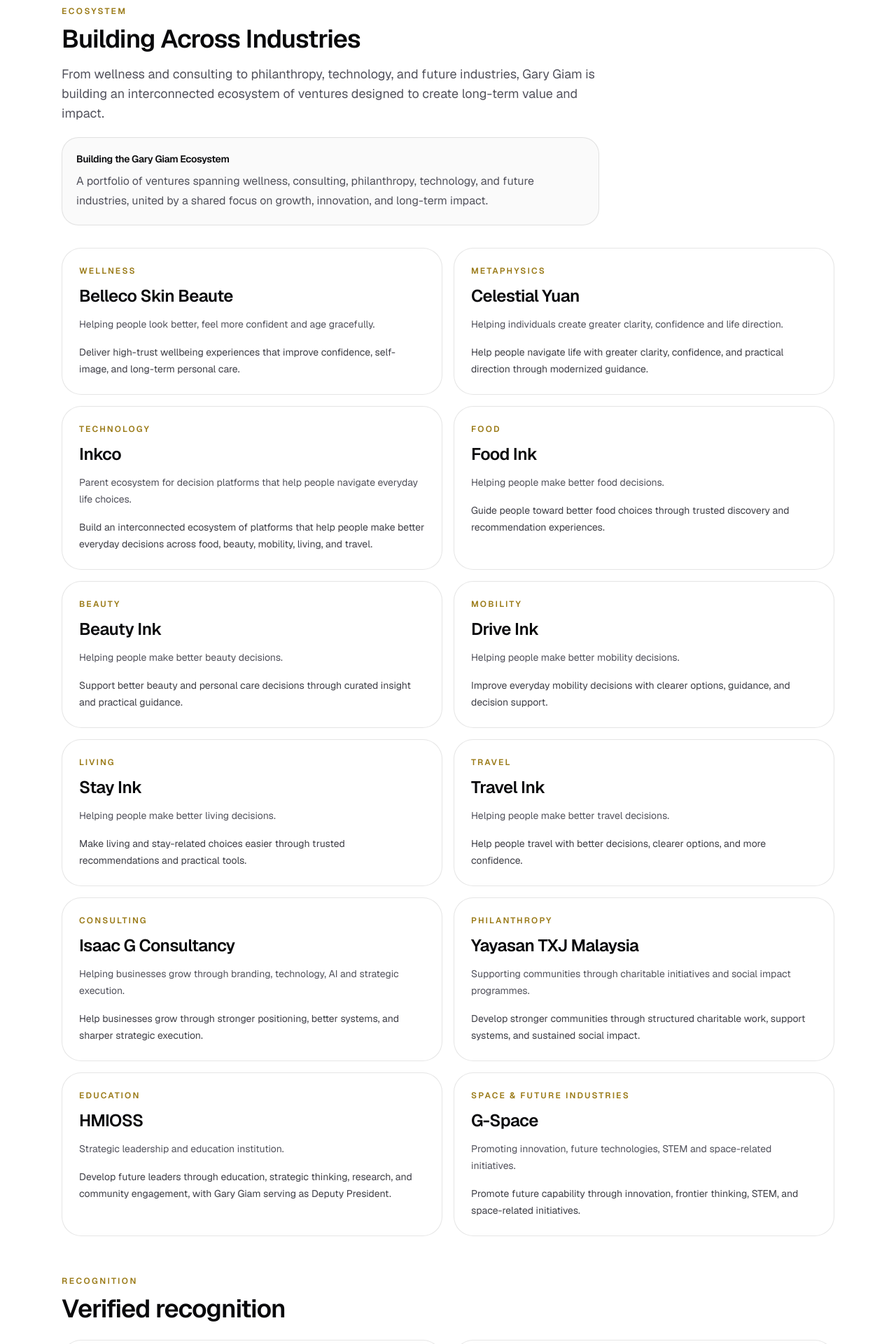
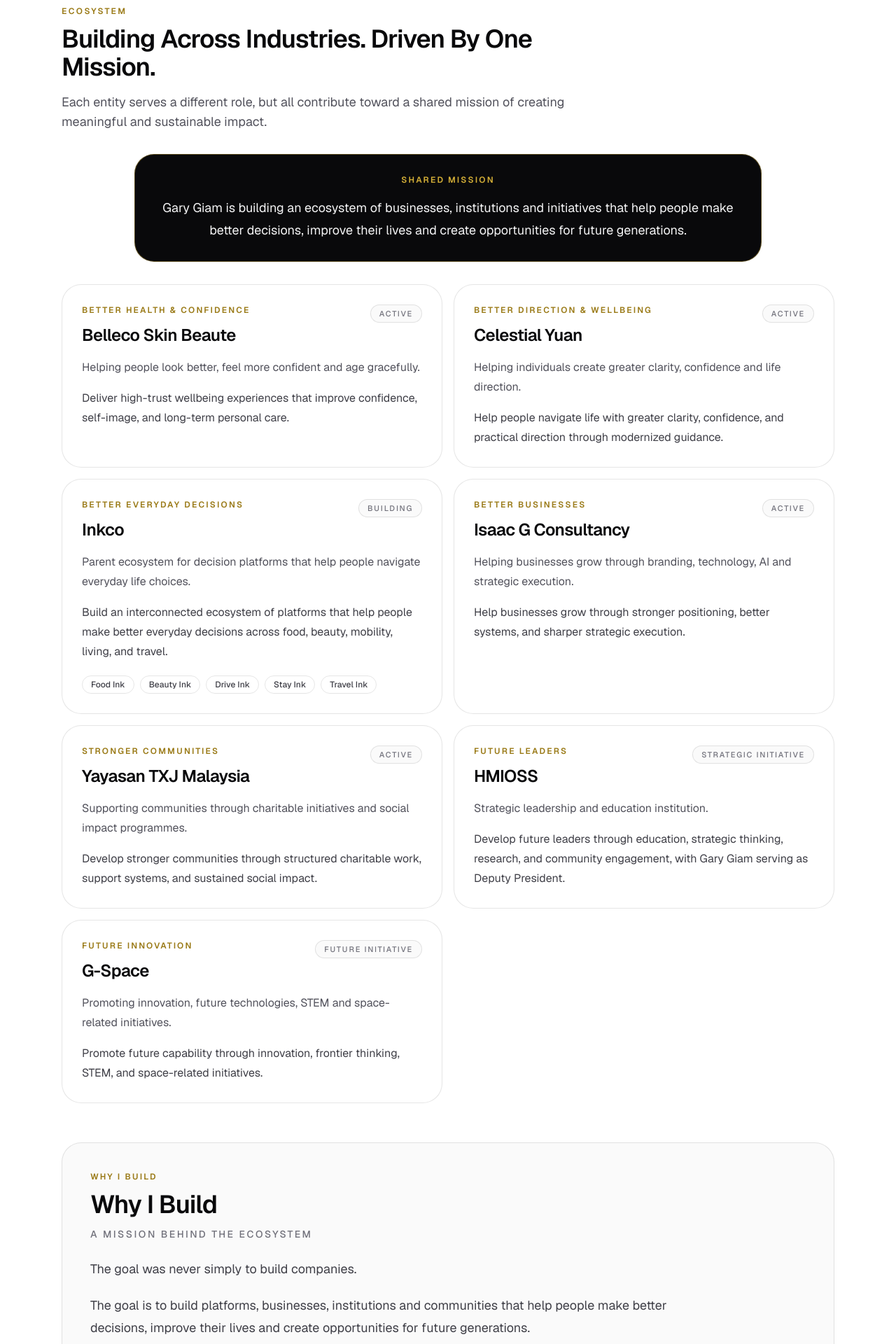
Before and after one commit to Garygiam/garygiam-website, a Next.js app: page / in a window 1280 px wide. Shown: the part 880-2800 px from the top of the page at 70% size. Built offline with nearby package versions, Linux system fonts and the light colour scheme.

Commit message:
feat: reposition homepage around ecosystem mission

```diff
--- a/app/page.tsx
+++ b/app/page.tsx
@@ -1,15 +1,17 @@
 import Link from "next/link";
 
 import { TrackedLink } from "@/src/components/analytics/tracked-link";
+import { EcosystemEntityCard } from "@/src/components/ecosystem/entity-card";
 import { FounderPortrait } from "@/src/components/founder-portrait";
 import { SectionHeading } from "@/src/components/section-heading";
 import { Container } from "@/src/components/ui/container";
 import { content } from "@/src/content";
+import {
+  getEcosystemChildren,
+  getTopLevelEcosystemEntities,
+} from "@/src/lib/ecosystem";
 import { resolvePortraitSource } from "@/src/lib/portrait";
 
-const confirmedVentures = content.ventures.filter(
-  (venture) => venture.status === "confirmed"
-).length;
 const contactEmail = content.contactChannels.find(
   (channel) => channel.type === "email" && channel.url
 );
@@ -32,12 +34,17 @@
 const homeEyebrow = "ENTREPRENEUR & ECOSYSTEM BUILDER";
 const homeSupportingCopy =
   "Building an interconnected ecosystem spanning wellness, consulting, philanthropy, technology, and future industries — designed to create long-term value, impact, and innovation.";
+const topLevelEcosystemEntities = getTopLevelEcosystemEntities(content.ventures);
 const homeStatistics = [
   "Founded Food Ink in 2014",
-  `${confirmedVentures} Ventures`,
+  `${topLevelEcosystemEntities.length} Ecosystem Entities`,
   `${content.awards.length} Verified Recognitions`,
   "10+ Years Building Businesses",
 ];
+const ecosystemCards = topLevelEcosystemEntities.map((entity) => ({
+  entity,
+  children: getEcosystemChildren(content.ventures, entity.id),
+}));
 
 export default function Home() {
   return (
@@ -102,61 +109,63 @@
         <section className="mt-14">
           <SectionHeading
             eyebrow="Ecosystem"
-            title="Building Across Industries"
+            title="Building Across Industries. Driven By One Mission."
             description={
-              <>
-                <p>
-                  From wellness and consulting to philanthropy, technology, and
-                  future industries, Gary Giam is building an interconnected
-                  ecosystem of ventures designed to create long-term value and
-                  impact.
-                </p>
-                <div className="mt-5 rounded-[1.5rem] border border-black/10 bg-zinc-50 p-5">
-                  <p className="text-sm font-semibold tracking-tight text-zinc-950">
-                    Building the Gary Giam Ecosystem
-                  </p>
-                  <p className="mt-2 text-sm leading-7 text-zinc-600 sm:text-base">
-                    A portfolio of ventures spanning wellness, consulting,
-                    philanthropy, technology, and future industries, united by a
-                    shared focus on growth, innovation, and long-term impact.
-                  </p>
-                </div>
-              </>
+              <p>
+                Each entity serves a different role, but all contribute toward a
+                shared mission of creating meaningful and sustainable impact.
+              </p>
             }
           />
+          <div className="mt-8 flex justify-center">
+            <div className="max-w-4xl rounded-[1.75rem] border border-[#d4af37]/40 bg-zinc-950 px-6 py-7 text-center text-white sm:px-8">
+              <p className="text-xs font-semibold uppercase tracking-[0.18em] text-[#d4af37]">
+                Shared Mission
+              </p>
+              <p className="mt-4 text-base leading-8 text-zinc-100 sm:text-lg">
+                Gary Giam is building an ecosystem of businesses, institutions
+                and initiatives that help people make better decisions, improve
+                their lives and create opportunities for future generations.
+              </p>
+            </div>
+          </div>
           <div className="mt-8 grid gap-4 lg:grid-cols-2">
-            {content.ventures.map((venture) => (
-              <article
-                key={venture.id}
-                className="rounded-[1.75rem] border border-black/10 bg-white p-6"
-              >
-                <p className="text-xs font-semibold uppercase tracking-[0.18em] text-[#9a7a17]">
-                  {venture.category}
-                </p>
-                <h3 className="mt-3 text-2xl font-semibold tracking-tight text-zinc-950">
-                  {venture.name}
-                </h3>
-                <p className="mt-3 text-sm leading-6 text-zinc-600">
-                  {venture.summary}
-                </p>
-                <p className="mt-4 text-sm leading-6 text-zinc-700">
-                  {venture.vision}
-                </p>
-                {venture.websiteUrl ? (
-                  <Link
-                    href={venture.websiteUrl}
-                    className="mt-5 inline-flex rounded-full border border-black/10 px-4 py-2 text-sm font-medium text-zinc-950"
-                  >
-                    Visit Website
-                  </Link>
-                ) : null}
-              </article>
+            {ecosystemCards.map(({ entity, children }) => (
+              <EcosystemEntityCard
+                key={entity.id}
+                entity={entity}
+                childrenEntities={children}
+              />
             ))}
           </div>
         </section>
 
+        <section className="mt-14 rounded-[1.75rem] border border-black/10 bg-zinc-50 px-6 py-10 sm:px-10">
+          <p className="text-xs font-semibold uppercase tracking-[0.18em] text-[#9a7a17]">
+            Why I Build
+          </p>
+          <h2 className="mt-3 text-3xl font-semibold tracking-tight text-zinc-950 sm:text-4xl">
+            Why I Build
+          </h2>
+          <p className="mt-3 text-sm font-medium uppercase tracking-[0.18em] text-zinc-500">
+            A mission behind the ecosystem
+          </p>
+          <div className="mt-6 max-w-4xl space-y-5 text-base leading-8 text-zinc-700 sm:text-lg">
+            <p>The goal was never simply to build companies.</p>
+            <p>
+              The goal is to build platforms, businesses, institutions and
+              communities that help people make better decisions, improve their
+              lives and create opportunities for future generations.
+            </p>
+            <p>
+              Each entity serves a different role, but all contribute toward a
+              shared mission of creating meaningful and sustainable impact.
+            </p>
+          </div>
+        </section>
+
         <section className="mt-14">
-          <SectionHeading eyebrow="Recognition" title="Verified recognition" />
+          <SectionHeading eyebrow="Proof" title="Recognition & Impact" />
           <div className="mt-6 grid gap-4 lg:grid-cols-2">
             {content.awards.map((award) => (
               <article
@@ -181,18 +190,6 @@
           >
             View All Recognition
           </Link>
-        </section>
-
-        <section className="mt-14 rounded-[1.75rem] border border-black/10 bg-zinc-950 px-6 py-8 text-white sm:px-8">
-          <p className="text-xs font-semibold uppercase tracking-[0.18em] text-[#d4af37]">
-            Founder Philosophy
-          </p>
-          <h2 className="mt-3 text-3xl font-semibold tracking-tight">
-            {content.person.philosophyTitle}
-          </h2>
-          <p className="mt-4 max-w-3xl text-base leading-7 text-zinc-200">
-            {content.person.philosophyText}
-          </p>
         </section>
 
         <section className="mt-14">
@@ -253,7 +250,7 @@
             <article className="rounded-3xl border border-black/10 bg-zinc-50 p-5">
               <p className="text-sm font-medium text-zinc-500">Ventures</p>
               <p className="mt-2 text-2xl font-semibold tracking-tight text-zinc-950">
-                {confirmedVentures} ecosystem ventures
+                {topLevelEcosystemEntities.length} ecosystem entities
               </p>
             </article>
             <article className="rounded-3xl border border-black/10 bg-zinc-50 p-5">
```
Also changed, not shown: 1 other file (tests, documents, lock files or other folders).
